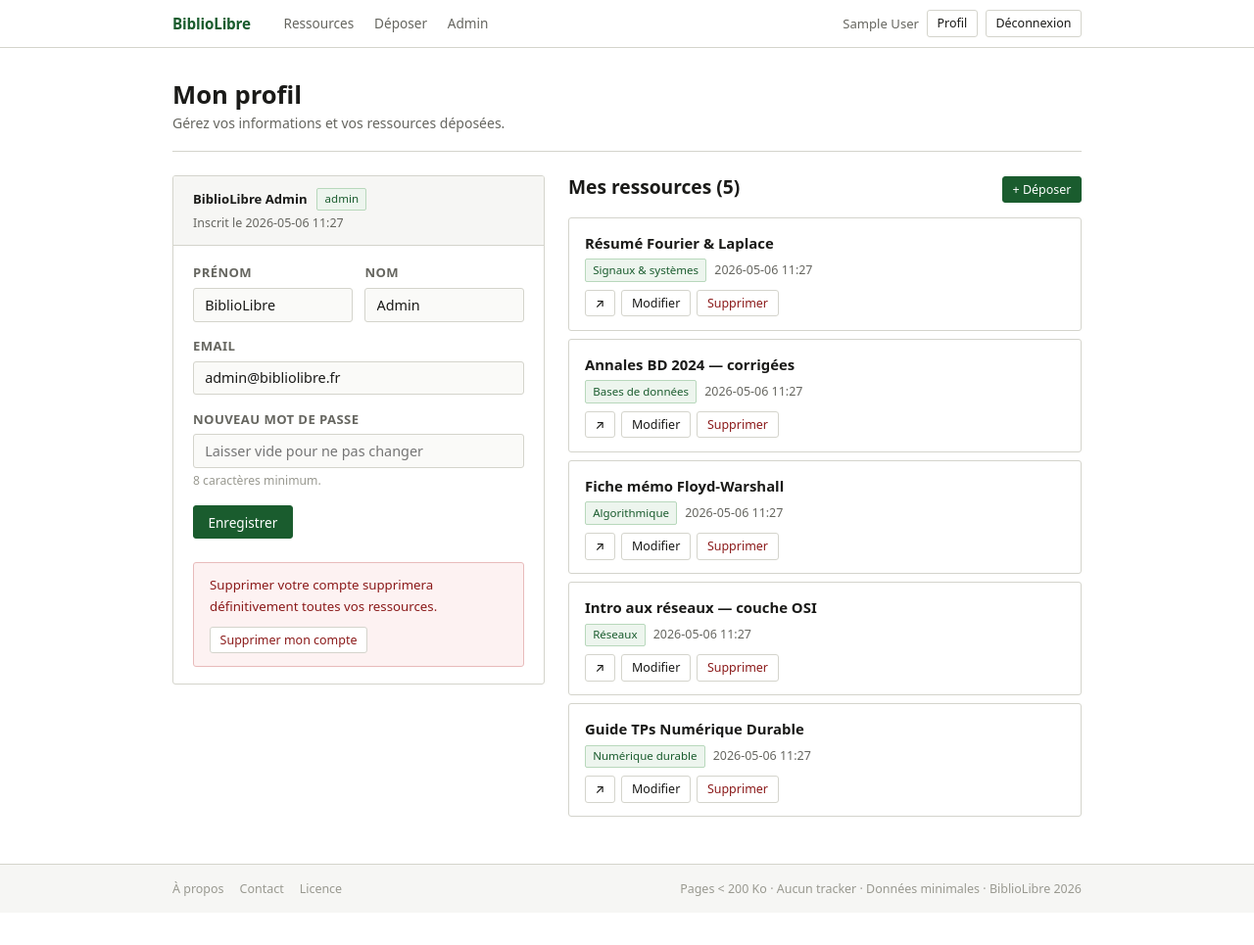
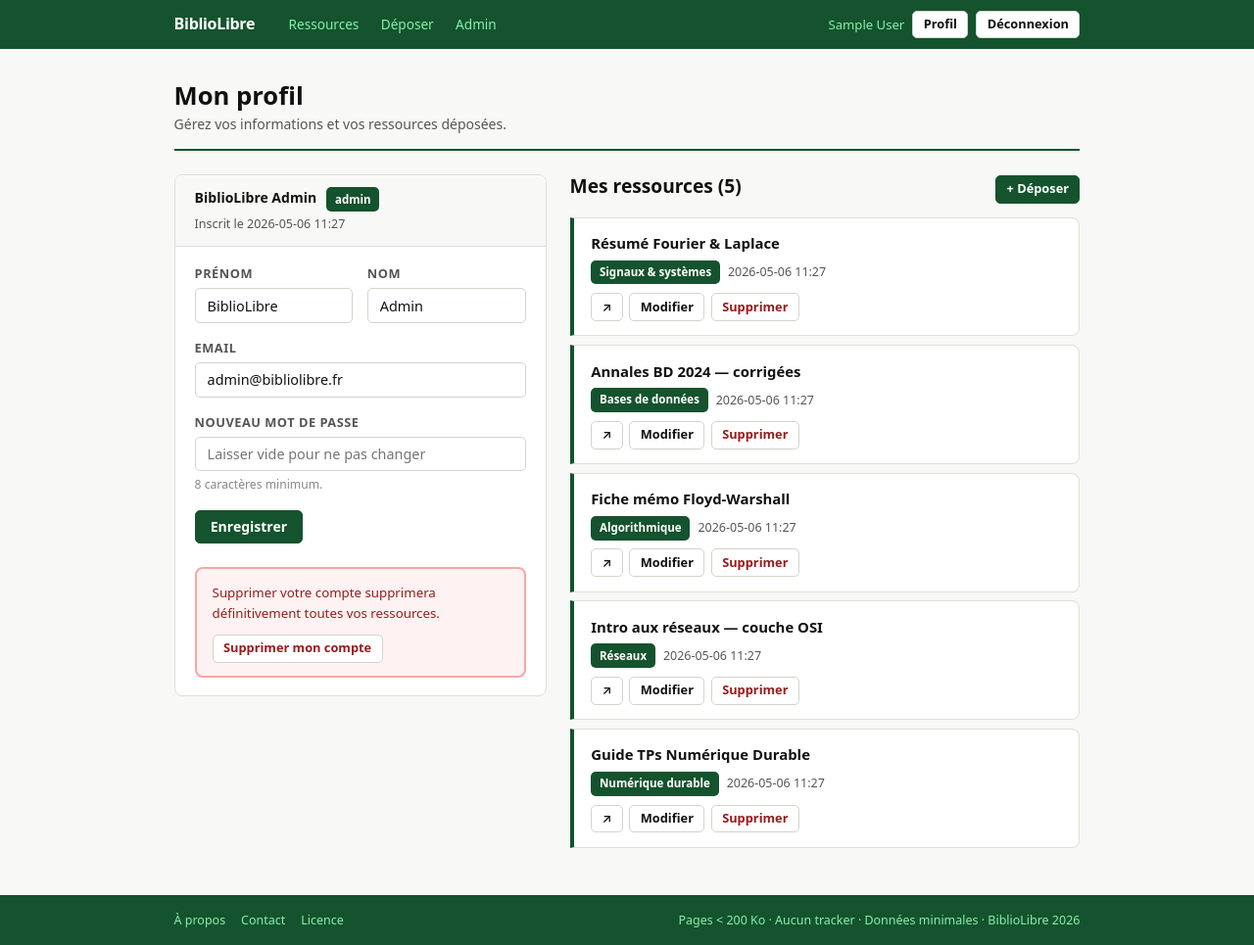
Before and after one commit to RayaneBsr/Projet-Green-IT, a Flask app: page /profil in a window 1280 px wide. Shown: the whole page at 98% size. Before the commit the page ends 915 px from the top, so only its background shows below. Run offline with Flask 3, Linux system fonts and the light colour scheme; the visitor is signed in with stand-in values (Sample User, id 1); data comes from the database, SQL or seed files in the repository.

Commit message:
Update style.css

```diff
--- a/static/style.css
+++ b/static/style.css
@@ -1,31 +1,29 @@
-/* style.css - BiblioLibre
-   Contributeur : Lilia
-   Approche : système typographique natif, zéro framework, zéro image décorative */
-
-/* -- Variables -- */
 :root {
-  --bg:       #ffffff;
-  --bg-alt:   #f6f6f4;
-  --bg-form:  #fafaf8;
-  --border:   #d4d4cc;
-  --text:     #1a1a18;
-  --muted:    #666660;
-  --light:    #999990;
-  --accent:   #1a5c2e;
-  --accent-h: #0e3d1e;
-  --link:     #1a5c2e;
-  --err:      #8b1a1a;
-  --err-bg:   #fdf2f2;
-  --ok:       #1a4a20;
-  --ok-bg:    #f2faf3;
-  --warn-bg:  #fdf8ec;
-  --warn:     #7a5800;
-  --r:        3px;
+  --bg:        #f8f8f6;
+  --bg-card:   #ffffff;
+  --bg-nav:    #14532d;
+  --green:     #14532d;
+  --green-mid: #166534;
+  --green-btn: #15803d;
+  --text:      #111111;
+  --muted:     #555555;
+  --light:     #888888;
+  --border:    #d4d4cc;
+  --border-card: #e0e0d8;
+  --err:       #991b1b;
+  --err-bg:    #fef2f2;
+  --ok:        #14532d;
+  --ok-bg:     #f0fdf4;
+  --warn:      #92400e;
+  --warn-bg:   #fffbeb;
+  --r:         8px;
+  --r-sm:      5px;
 }
 
-/* -- Reset -- */
 *, *::before, *::after { box-sizing: border-box; margin: 0; padding: 0; }
+
 html { font-size: 16px; }
+
 body {
   font-family: system-ui, -apple-system, "Segoe UI", Helvetica, Arial, sans-serif;
   font-size: 15px;
@@ -36,111 +34,158 @@ body {
   display: flex;
   flex-direction: column;
 }
-a { color: var(--link); }
-a:hover { color: var(--accent-h); }
-h1, h2, h3, h4 { line-height: 1.25; font-weight: 600; }
+
+a { color: var(--green); }
+a:hover { color: var(--green-mid); }
+h1, h2, h3, h4 { line-height: 1.25; font-weight: 700; }
 h1 { font-size: 1.6rem; margin-bottom: .5rem; }
 h2 { font-size: 1.2rem; margin-bottom: .4rem; }
 h3 { font-size: 1rem; }
-p  { margin-bottom: .6rem; }
+p { margin-bottom: .6rem; }
 p:last-child { margin-bottom: 0; }
 
 /* -- Layout -- */
-.wrap  { max-width: 960px;  margin: 0 auto; padding: 0 1rem; }
-.wrap-sm { max-width: 520px; margin: 0 auto; padding: 0 1rem; }
+.wrap    { max-width: 960px;  margin: 0 auto; padding: 0 1.1rem; }
+.wrap-sm { max-width: 540px;  margin: 0 auto; padding: 0 1.1rem; }
 main { flex: 1; padding: 2rem 0 3rem; }
 
 /* -- Nav -- */
 nav {
-  border-bottom: 1px solid var(--border);
-  background: var(--bg);
-  position: sticky; top: 0; z-index: 10;
+  background: var(--bg-nav);
+  position: sticky;
+  top: 0;
+  z-index: 10;
 }
 .nav-inner {
-  max-width: 960px; margin: 0 auto; padding: 0 1rem;
-  display: flex; align-items: center; height: 48px; gap: 1.5rem;
+  max-width: 960px;
+  margin: 0 auto;
+  padding: 0 1.1rem;
+  display: flex;
+  align-items: center;
+  height: 50px;
+  gap: 1.5rem;
 }
 .nav-brand {
-  font-weight: 700; font-size: .95rem;
-  color: var(--accent); text-decoration: none;
-  letter-spacing: -.01em; white-space: nowrap;
+  font-weight: 700;
+  font-size: 1rem;
+  color: #ffffff;
+  text-decoration: none;
+  letter-spacing: -0.3px;
+  white-space: nowrap;
 }
-.nav-brand:hover { color: var(--accent-h); text-decoration: none; }
+.nav-brand:hover { color: #86efac; text-decoration: none; }
 .nav-links { display: flex; gap: .1rem; flex: 1; }
 .nav-links a {
-  font-size: .85rem; color: var(--muted); padding: .3rem .6rem;
-  border-radius: var(--r); text-decoration: none;
+  font-size: .85rem;
+  color: #86efac;
+  padding: .3rem .65rem;
+  border-radius: var(--r-sm);
+  text-decoration: none;
 }
 .nav-links a:hover, .nav-links a.on {
-  background: var(--bg-alt); color: var(--text);
+  background: #166534;
+  color: #ffffff;
 }
 .nav-right { margin-left: auto; display: flex; align-items: center; gap: .5rem; }
-.nav-user  { font-size: .82rem; color: var(--muted); }
+.nav-user { font-size: .82rem; color: #86efac; }
 
 /* -- Buttons -- */
 .btn {
-  display: inline-block; padding: .38rem .9rem;
-  font-size: .85rem; font-family: inherit; font-weight: 500;
-  border-radius: var(--r); border: 1px solid var(--border);
-  background: var(--bg); color: var(--text);
-  cursor: pointer; text-decoration: none; line-height: 1.4;
+  display: inline-block;
+  padding: .4rem .95rem;
+  font-size: .875rem;
+  font-family: inherit;
+  font-weight: 600;
+  border-radius: var(--r-sm);
+  border: 1.5px solid var(--border);
+  background: var(--bg-card);
+  color: var(--text);
+  cursor: pointer;
+  text-decoration: none;
+  line-height: 1.4;
   transition: background .1s, border-color .1s;
 }
-.btn:hover { background: var(--bg-alt); text-decoration: none; }
+.btn:hover { background: #f0f0ec; text-decoration: none; }
+
 .btn-p {
-  background: var(--accent); color: #fff; border-color: var(--accent);
+  background: var(--green);
+  color: #ffffff;
+  border-color: var(--green);
 }
-.btn-p:hover { background: var(--accent-h); border-color: var(--accent-h); color: #fff; }
-.btn-sm { padding: .25rem .6rem; font-size: .78rem; }
-.btn-danger { color: var(--err); border-color: var(--border); }
-.btn-danger:hover { background: var(--err-bg); border-color: #e0b0b0; }
+.btn-p:hover {
+  background: var(--green-btn);
+  border-color: var(--green-btn);
+  color: #ffffff;
+}
+.btn-sm { padding: .28rem .65rem; font-size: .8rem; }
+.btn-danger { color: var(--err); border-color: var(--border); background: var(--bg-card); }
+.btn-danger:hover { background: var(--err-bg); border-color: #fca5a5; }
 
-/* -- Alerts -- */
+/* -- Flash messages -- */
 .flash {
-  padding: .55rem .9rem; border-radius: var(--r);
-  font-size: .85rem; margin-bottom: .8rem;
-  border: 1px solid transparent;
+  padding: .6rem .95rem;
+  border-radius: var(--r-sm);
+  font-size: .875rem;
+  margin-bottom: .8rem;
+  border: 1.5px solid transparent;
+  font-weight: 500;
 }
-.flash.success { background: var(--ok-bg);   color: var(--ok);   border-color: #b8dbbf; }
-.flash.error   { background: var(--err-bg);  color: var(--err);  border-color: #e8bbbb; }
-.flash.warning { background: var(--warn-bg); color: var(--warn); border-color: #e8d8a0; }
+.flash.success { background: var(--ok-bg);   color: var(--ok);   border-color: #86efac; }
+.flash.error   { background: var(--err-bg);  color: var(--err);  border-color: #fca5a5; }
+.flash.warning { background: var(--warn-bg); color: var(--warn); border-color: #fcd34d; }
 
-/* -- Cards / boxes -- */
+/* -- Cards -- */
 .box {
-  border: 1px solid var(--border); border-radius: var(--r);
-  background: var(--bg); overflow: hidden;
+  border: 1px solid var(--border-card);
+  border-radius: var(--r);
+  background: var(--bg-card);
+  overflow: hidden;
 }
 .box-body { padding: 1.1rem 1.25rem; }
 .box-foot {
-  padding: .7rem 1.25rem; border-top: 1px solid var(--border);
-  background: var(--bg-alt); font-size: .82rem; color: var(--muted);
+  padding: .7rem 1.25rem;
+  border-top: 1px solid var(--border-card);
+  background: var(--bg);
+  font-size: .82rem;
+  color: var(--muted);
 }
 .box-head {
-  padding: .75rem 1.25rem; border-bottom: 1px solid var(--border);
-  background: var(--bg-alt); font-size: .82rem;
+  padding: .75rem 1.25rem;
+  border-bottom: 1px solid var(--border-card);
+  background: var(--bg);
+  font-size: .875rem;
 }
 
 /* -- Forms -- */
-.field { margin-bottom: .9rem; }
+.field { margin-bottom: .95rem; }
 .field label {
-  display: block; font-size: .82rem; font-weight: 600;
-  color: var(--muted); margin-bottom: .3rem;
-  text-transform: uppercase; letter-spacing: .03em;
+  display: block;
+  font-size: .8rem;
+  font-weight: 700;
+  color: var(--muted);
+  margin-bottom: .3rem;
+  text-transform: uppercase;
+  letter-spacing: .04em;
 }
 .field input, .field select, .field textarea {
-  width: 100%; padding: .42rem .7rem;
-  font-size: .9rem; font-family: inherit;
-  border: 1px solid var(--border); border-radius: var(--r);
-  background: var(--bg-form); color: var(--text);
+  width: 100%;
+  padding: .45rem .75rem;
+  font-size: .9rem;
+  font-family: inherit;
+  border: 1.5px solid var(--border);
+  border-radius: var(--r-sm);
+  background: var(--bg-card);
+  color: var(--text);
   transition: border-color .1s;
 }
 .field input:focus, .field select:focus, .field textarea:focus {
-  outline: none; border-color: var(--accent);
-  box-shadow: 0 0 0 2px rgba(26,92,46,.12);
+  outline: none;
+  border-color: var(--green);
+  box-shadow: 0 0 0 3px #bbf7d0;
 }
-.field textarea { resize: vertical; min-height: 72px; }
-.field .hint { font-size: .76rem; color: var(--light); margin-top: .2rem; }
-.field-row { display: grid; grid-template-columns: 1fr 1fr; gap: .8rem; }
+.field textarea { resize: vertical; min-height: 75px; }
+.field .hint { font-size: .76rem; color: var(--light); margin-top: .25rem; }
+.field-row { display: grid; grid-template-columns: 1fr 1fr; gap: .9rem; }
 @media (max-width: 560px) { .field-row { grid-template-columns: 1fr; } }
 .form-actions { display: flex; gap: .6rem; align-items: center; margin-top: 1rem; }
 .required { color: var(--err); }
@@ -149,134 +194,209 @@ nav {
 .tbl-wrap { overflow-x: auto; }
 table { width: 100%; border-collapse: collapse; font-size: .875rem; }
 th {
-  text-align: left; font-size: .75rem; font-weight: 600;
-  text-transform: uppercase; letter-spacing: .04em;
-  color: var(--muted); padding: .55rem .8rem;
-  border-bottom: 1px solid var(--border);
-  background: var(--bg-alt); white-space: nowrap;
+  text-align: left;
+  font-size: .75rem;
+  font-weight: 700;
+  text-transform: uppercase;
+  letter-spacing: .04em;
+  color: var(--muted);
+  padding: .55rem .85rem;
+  border-bottom: 2px solid var(--green);
+  background: var(--bg);
+  white-space: nowrap;
 }
-td { padding: .6rem .8rem; border-bottom: 1px solid #eeeee8; vertical-align: middle; }
+td { padding: .65rem .85rem; border-bottom: 1px solid var(--border-card); vertical-align: middle; }
 tr:last-child td { border-bottom: none; }
-tr:hover td { background: #fbfbf8; }
+tr:hover td { background: #f0fdf4; }
+
+/* -- Tags -- */
+.tag {
+  display: inline-block;
+  padding: .2rem .55rem;
+  font-size: .72rem;
+  font-weight: 700;
+  border-radius: var(--r-sm);
+  white-space: nowrap;
+}
+.tag-g  { background: var(--green); color: #ffffff; }
+.tag-bk { background: #4b7c5e;      color: #ffffff; }
+.tag-red { background: var(--err);  color: #ffffff; }
+.tag-outline {
+  background: transparent;
+  color: var(--green);
+  border: 1.5px solid var(--green);
+}
 
 /* -- Resource items -- */
-.r-list { display: flex; flex-direction: column; gap: .5rem; }
+.r-list { display: flex; flex-direction: column; gap: .55rem; }
+
 .r-item {
-  border: 1px solid var(--border); border-radius: var(--r);
-  padding: .85rem 1rem; background: var(--bg);
+  background: var(--bg-card);
+  border: 1px solid var(--border-card);
+  border-left: 4px solid var(--green);
+  border-radius: 0 var(--r) var(--r) 0;
+  padding: .9rem 1.1rem;
+  transition: border-color .1s;
 }
-.r-item:hover { border-color: #aaa; }
-.r-title { font-weight: 600; font-size: .93rem; margin-bottom: .25rem; }
-.r-meta  { font-size: .78rem; color: var(--muted); display: flex; flex-wrap: wrap; gap: .5rem; align-items: center; }
-.r-desc  { font-size: .83rem; color: var(--muted); margin: .2rem 0; }
-.r-actions { margin-top: .5rem; display: flex; gap: .4rem; flex-wrap: wrap; }
+.r-item:hover { border-color: var(--green); border-left-color: var(--green); }
 
-/* -- Tags / badges -- */
-.tag {
-  display: inline-block; padding: .1rem .45rem;
-  font-size: .72rem; border-radius: 2px;
-  border: 1px solid var(--border); background: var(--bg-alt);
-  color: var(--muted); white-space: nowrap;
-}
-.tag-g { background: #edf5ee; border-color: #b8d8bc; color: var(--accent); }
-.tag-r { background: var(--err-bg); border-color: #e8bbbb; color: var(--err); }
+.r-title   { font-weight: 700; font-size: .93rem; margin-bottom: .3rem; }
+.r-meta    { font-size: .78rem; color: var(--muted); display: flex; flex-wrap: wrap; gap: .5rem; align-items: center; }
+.r-desc    { font-size: .83rem; color: var(--muted); margin: .2rem 0; }
+.r-actions { margin-top: .55rem; display: flex; gap: .4rem; flex-wrap: wrap; }
 
-/* -- Filter bar -- */
+/* -- Filters -- */
 .filters {
-  border: 1px solid var(--border); border-radius: var(--r);
-  padding: .8rem 1rem; background: var(--bg-alt);
+  border: 1px solid var(--border-card);
+  border-radius: var(--r);
+  padding: .85rem 1.1rem;
+  background: var(--bg-card);
   margin-bottom: 1rem;
-  display: flex; flex-wrap: wrap; gap: .6rem; align-items: flex-end;
+  display: flex;
+  flex-wrap: wrap;
+  gap: .65rem;
+  align-items: flex-end;
 }
 .filter-f { display: flex; flex-direction: column; gap: .2rem; flex: 1; min-width: 130px; }
-.filter-f label { font-size: .72rem; font-weight: 600; text-transform: uppercase; letter-spacing: .04em; color: var(--light); }
+.filter-f label {
+  font-size: .72rem;
+  font-weight: 700;
+  text-transform: uppercase;
+  letter-spacing: .04em;
+  color: var(--light);
+}
 .filter-f input, .filter-f select {
-  padding: .35rem .6rem; font-size: .85rem; font-family: inherit;
-  border: 1px solid var(--border); border-radius: var(--r);
-  background: var(--bg); color: var(--text);
+  padding: .38rem .65rem;
+  font-size: .85rem;
+  font-family: inherit;
+  border: 1.5px solid var(--border);
+  border-radius: var(--r-sm);
+  background: var(--bg);
+  color: var(--text);
 }
 .filter-f input:focus, .filter-f select:focus {
-  outline: none; border-color: var(--accent);
+  outline: none;
+  border-color: var(--green);
 }
 
 /* -- Page header -- */
-.ph { margin-bottom: 1.5rem; border-bottom: 1px solid var(--border); padding-bottom: 1rem; }
+.ph { margin-bottom: 1.5rem; border-bottom: 2px solid var(--green); padding-bottom: .85rem; }
 .ph h1 { margin-bottom: .15rem; }
 .ph p  { color: var(--muted); font-size: .875rem; margin: 0; }
 
-/* -- Homepage hero -- */
-.hero { padding: 2.5rem 0 2rem; border-bottom: 1px solid var(--border); margin-bottom: 2rem; }
-.hero h1 { font-size: 1.75rem; margin-bottom: .5rem; }
+/* -- Hero -- */
+.hero {
+  padding: 2.5rem 0 2rem;
+  margin-bottom: 2rem;
+  border-bottom: 2px solid var(--border-card);
+}
+.hero h1 { font-size: 1.8rem; margin-bottom: .5rem; color: var(--text); }
 .hero p  { font-size: 1rem; color: var(--muted); max-width: 520px; margin-bottom: 1rem; }
-.hero-stats { display: flex; gap: 2rem; margin-top: 1.5rem; flex-wrap: wrap; }
-.stat-n { font-size: 1.6rem; font-weight: 700; color: var(--accent); line-height: 1; }
-.stat-l { font-size: .75rem; text-transform: uppercase; letter-spacing: .05em; color: var(--light); }
+.hero-stats { display: flex; gap: 2.5rem; margin-top: 1.5rem; flex-wrap: wrap; }
+.stat-n { font-size: 1.7rem; font-weight: 800; color: var(--green); line-height: 1; }
+.stat-l { font-size: .72rem; text-transform: uppercase; letter-spacing: .06em; color: var(--light); }
 
 /* -- Green IT notice -- */
 .green-notice {
-  border: 1px solid #b8d8bc; border-radius: var(--r);
-  background: #edf5ee; padding: .65rem 1rem;
-  font-size: .82rem; color: var(--accent);
+  border: 2px solid var(--green);
+  border-radius: var(--r);
+  background: var(--bg-card);
+  padding: .7rem 1rem;
+  font-size: .82rem;
+  color: var(--green);
   margin-bottom: 1.5rem;
-  display: flex; flex-wrap: wrap; gap: .5rem; align-items: center;
+  display: flex;
+  flex-wrap: wrap;
+  gap: .5rem;
+  align-items: center;
 }
-.green-notice strong { font-weight: 600; margin-right: .25rem; }
+.green-notice strong { font-weight: 700; margin-right: .2rem; }
 .gn-item {
-  display: inline-block; font-size: .76rem;
-  border: 1px solid #b8d8bc; border-radius: 2px;
-  padding: .05rem .4rem; background: #fff;
+  display: inline-block;
+  font-size: .75rem;
+  font-weight: 700;
+  background: var(--green);
+  color: #ffffff;
+  border-radius: var(--r-sm);
+  padding: .15rem .5rem;
 }
-
-/* -- Auth -- */
-.auth-wrap { min-height: 70vh; display: flex; align-items: center; justify-content: center; padding: 2rem 1rem; }
 
 /* -- Section header -- */
 .sh { display: flex; align-items: baseline; justify-content: space-between; margin-bottom: .8rem; }
 
 /* -- Divider -- */
-hr.div { border: none; border-top: 1px solid var(--border); margin: 1.25rem 0; }
+hr.div { border: none; border-top: 1px solid var(--border-card); margin: 1.25rem 0; }
 
-/* -- Empty -- */
+/* -- Empty state -- */
 .empty { text-align: center; padding: 2.5rem 1rem; color: var(--muted); font-size: .9rem; }
 
 /* -- Pagination -- */
-.pag { display: flex; gap: .3rem; justify-content: center; margin-top: 1.25rem; flex-wrap: wrap; }
+.pag { display: flex; gap: .35rem; justify-content: center; margin-top: 1.25rem; flex-wrap: wrap; }
 .pag a, .pag span {
-  display: inline-flex; align-items: center; justify-content: center;
-  min-width: 32px; height: 32px; padding: 0 .4rem;
-  border: 1px solid var(--border); border-radius: var(--r);
-  font-size: .82rem; color: var(--muted); text-decoration: none; background: var(--bg);
+  display: inline-flex;
+  align-items: center;
+  justify-content: center;
+  min-width: 34px;
+  height: 34px;
+  padding: 0 .45rem;
+  border: 1.5px solid var(--border);
+  border-radius: var(--r-sm);
+  font-size: .82rem;
+  color: var(--muted);
+  text-decoration: none;
+  background: var(--bg-card);
+  font-weight: 600;
 }
-.pag a:hover { background: var(--bg-alt); }
-.pag .cur    { background: var(--accent); color: #fff; border-color: var(--accent); }
+.pag a:hover { background: #f0fdf4; border-color: var(--green); color: var(--green); }
+.pag .cur    { background: var(--green); color: #ffffff; border-color: var(--green); }
 .pag .off    { opacity: .4; pointer-events: none; }
 
 /* -- Danger zone -- */
 .danger-zone {
-  border: 1px solid #e8bbbb; border-radius: var(--r);
-  background: var(--err-bg); padding: .8rem 1rem; margin-top: 1.5rem;
+  border: 2px solid #fca5a5;
+  border-radius: var(--r);
+  background: var(--err-bg);
+  padding: .85rem 1rem;
+  margin-top: 1.5rem;
 }
-.danger-zone p { font-size: .83rem; color: var(--err); margin-bottom: .6rem; }
+.danger-zone p { font-size: .83rem; color: var(--err); margin-bottom: .65rem; font-weight: 500; }
 
 /* -- Profile grid -- */
 .profil-grid { display: grid; grid-template-columns: 380px 1fr; gap: 1.5rem; align-items: start; }
 @media (max-width: 760px) { .profil-grid { grid-template-columns: 1fr; } }
 
+/* -- Auth -- */
+.auth-wrap {
+  min-height: 72vh;
+  display: flex;
+  align-items: center;
+  justify-content: center;
+  padding: 2rem 1rem;
+}
+
 /* -- Footer -- */
 footer {
-  border-top: 1px solid var(--border); background: var(--bg-alt);
-  padding: .9rem 0; font-size: .78rem; color: var(--light);
+  border-top: 2px solid var(--green);
+  background: var(--bg-nav);
+  padding: .9rem 0;
+  font-size: .78rem;
+  color: #86efac;
 }
 .foot-inner {
-  max-width: 960px; margin: 0 auto; padding: 0 1rem;
-  display: flex; justify-content: space-between; flex-wrap: wrap; gap: .4rem;
+  max-width: 960px;
+  margin: 0 auto;
+  padding: 0 1.1rem;
+  display: flex;
+  justify-content: space-between;
+  flex-wrap: wrap;
+  gap: .4rem;
 }
 .foot-links { display: flex; gap: 1rem; }
-.foot-links a { color: var(--light); text-decoration: none; }
-.foot-links a:hover { color: var(--muted); }
+.foot-links a { color: #86efac; text-decoration: none; }
+.foot-links a:hover { color: #ffffff; }
 
 /* -- Responsive -- */
 @media (max-width: 640px) {
   .nav-links { display: none; }
-  .hero h1   { font-size: 1.35rem; }
+  .hero h1   { font-size: 1.4rem; }
 }
```
